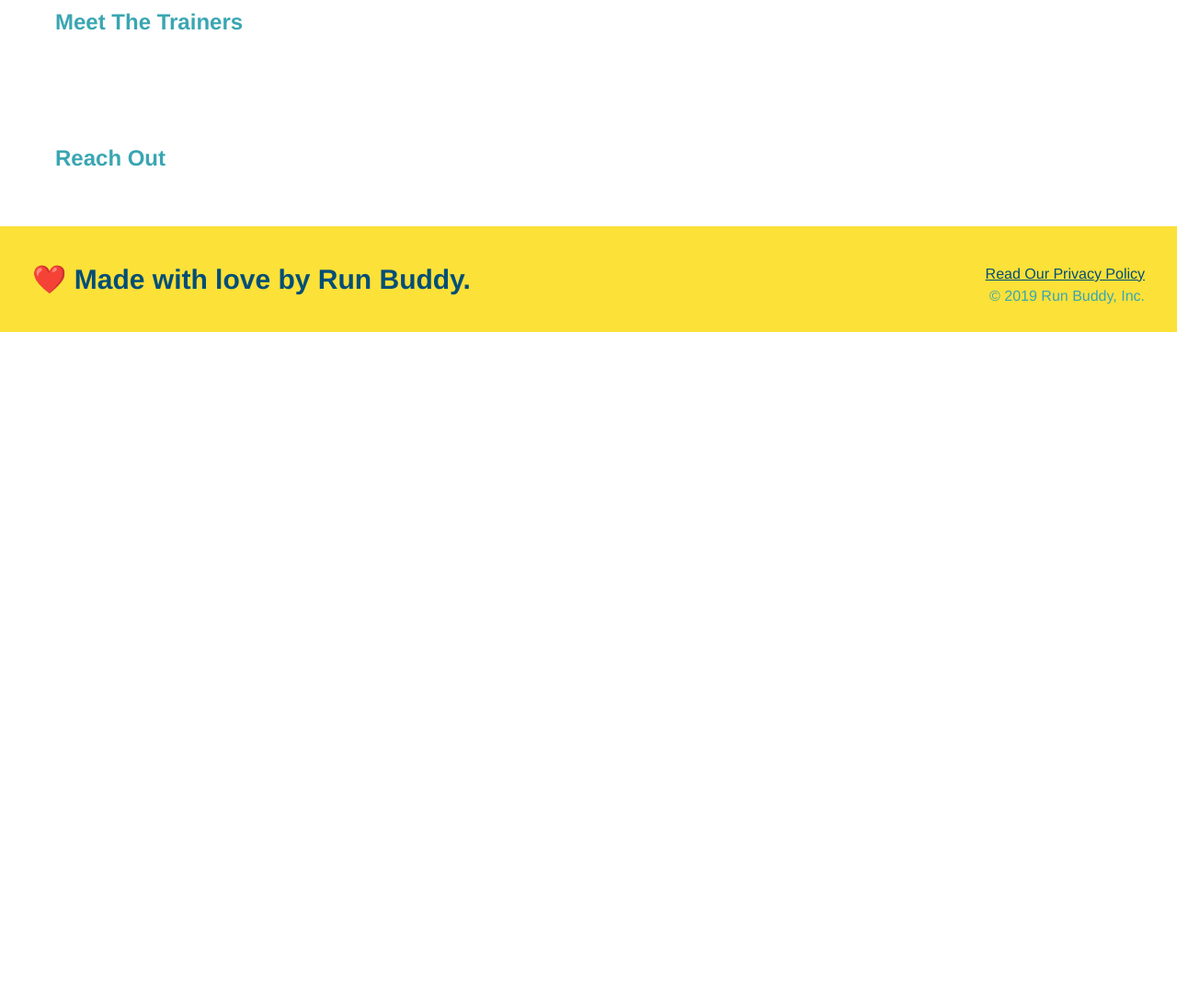
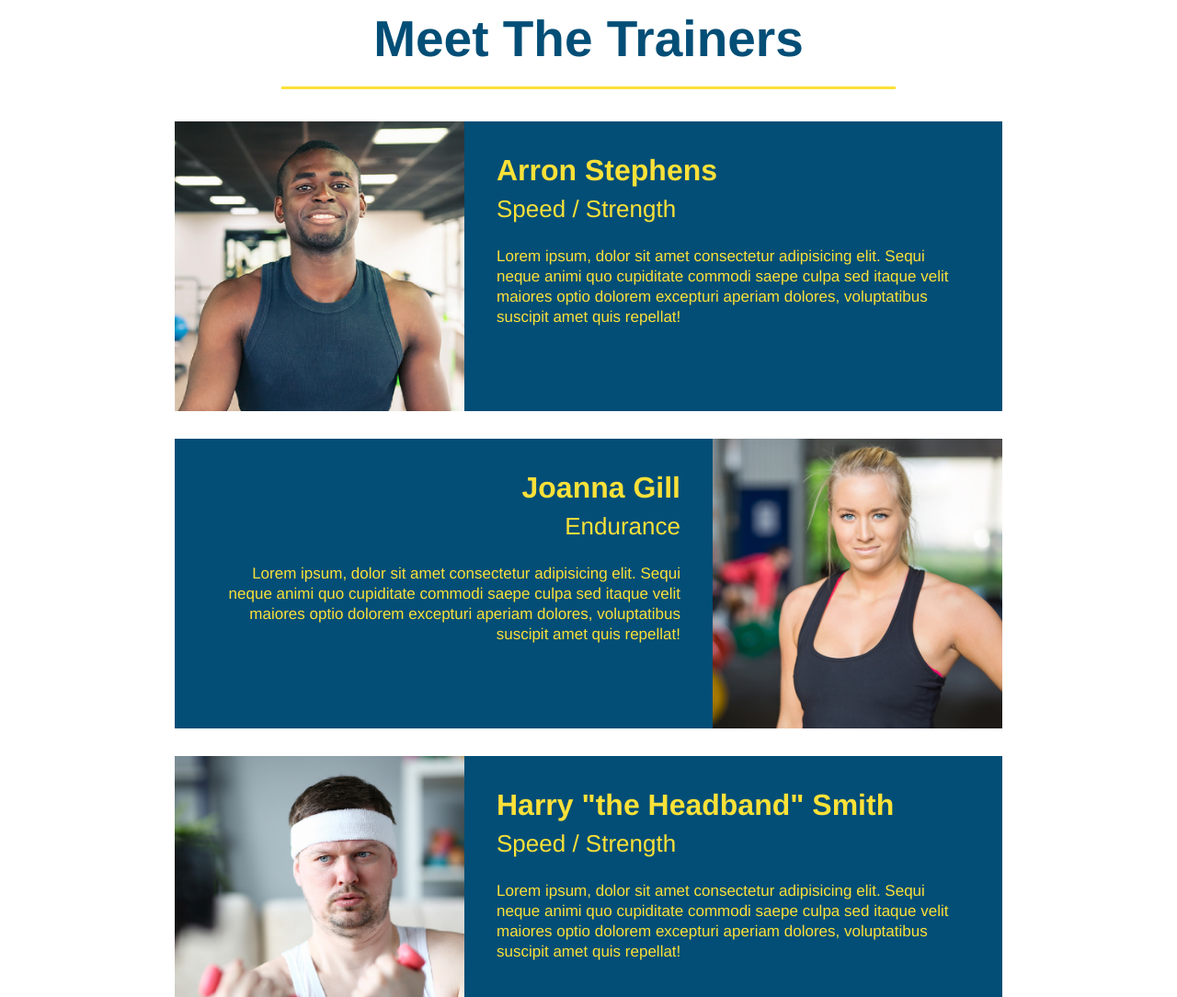
Before and after one commit to glennaellis94/run-buddy, a plain HTML site: page index.html in a window 1280 px wide. Shown: the part 2900-3984 px from the top of the page at 92% size. Before the commit the page ends 3261 px from the top, so only its background shows below. Drawn offline with Linux system fonts and the light colour scheme.

Commit message:
meet the trainers section

```diff
--- a/assets/css/style.css
+++ b/assets/css/style.css
@@ -158,3 +158,42 @@ h3 {
   .steps span {
       font-size: 38px;
   }
+  .trainers{
+      text-align:center ;
+
+  }
+  .trainer {
+      width: 900px;
+      margin: 0 auto 30px auto;
+      background: #024e76;
+      color: #fce138;
+      overflow: auto;
+  }
+  .trainer img{
+      width:35%;
+      float: left;
+  }
+  .trainer-bio{
+      padding: 35px;
+      float: left;
+      width: 65%;
+  }
+  .text-left{
+      text-align: left;
+  }
+  .text-right {
+      text-align: right;
+  }
+  .trainer-bio h3{
+      font-size: 32px;
+      margin-bottom: 8px;
+  }
+  .trainer-bio h4 {
+      font-weight: lighter;
+      font-size: 26px;
+      margin-bottom: 25px;
+  }
+  .trainer-bio p{
+      font-size: 17px;
+      line-height:1.3;
+  }
--- a/index.html
+++ b/index.html
@@ -10,7 +10,7 @@
 
     <!--navigation-->
     <header>
-        <h1>
+        <h1 class="main-header">
             <a href="/">RUN BUDDY</a>
         </h1>
         <nav>
@@ -103,8 +103,44 @@
     </section>
 
     <!--"meet the trainers" section-->
-    <section>
-        <h2>Meet The Trainers</h2>
+    <section id="your-trainers" class="trainers">
+        <h2 class="section-title primary-border">Meet The Trainers</h2>
+        <!--first trainer info-->
+        <article class="trainer">
+            <img src="./assets/images/trainer-1.jpg" alt="Arron Stephens in his workout clothes, ready to pump iron"/>
+            <div class="trainer-bio text-left">
+                <h3>Arron Stephens</h3>
+                <h4>Speed / Strength</h4>
+                <p>
+                    Lorem ipsum, dolor sit amet consectetur adipisicing elit. Sequi neque animi quo cupiditate commodi saepe culpa sed
+                    itaque velit maiores optio dolorem excepturi aperiam dolores, voluptatibus suscipit amet quis repellat!
+                </p>
+            </div>
+        </article>
+        <!--Second trainer info-->
+        <article class="trainer">
+            <div class="trainer-bio text-right">
+                <h3>Joanna Gill</h3>
+                <h4>Endurance</h4>
+                <p>
+                    Lorem ipsum, dolor sit amet consectetur adipisicing elit. Sequi neque animi quo cupiditate commodi saepe culpa sed
+                    itaque velit maiores optio dolorem excepturi aperiam dolores, voluptatibus suscipit amet quis repellat!
+                </p>
+            </div>
+            <img src="./assets/images/trainer-2.jpg" alt="Joanna Gill cooling off after a workout"/>
+        </article>
+        <!--first trainer info-->
+        <article class="trainer">
+            <img src="./assets/images/trainer-3.jpg" alt="Harry Smith wearing a headband and lifting comically small pink weights"/>
+            <div class="trainer-bio text-left">
+                <h3>Harry "the Headband" Smith</h3>
+                <h4>Speed / Strength</h4>
+                <p>
+                    Lorem ipsum, dolor sit amet consectetur adipisicing elit. Sequi neque animi quo cupiditate commodi saepe culpa sed
+                    itaque velit maiores optio dolorem excepturi aperiam dolores, voluptatibus suscipit amet quis repellat!
+                </p>
+            </div>
+        </article>
     </section>
 
     <!--"reach out" section-->
```
Also changed, not shown: assets/images/trainer-1.jpg (added), assets/images/trainer-2.jpg (added), assets/images/trainer-3.jpg (added).
